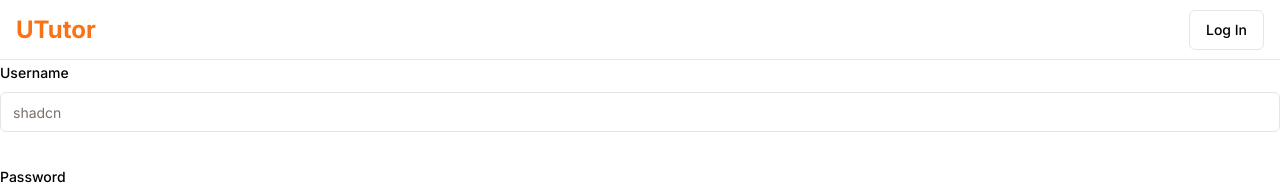
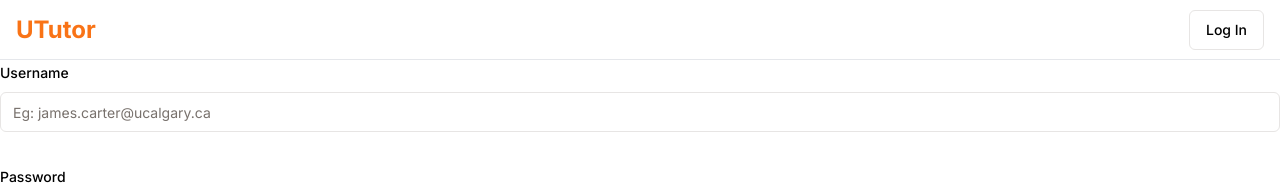
Before and after one commit to joselozano2003/SENG-401-Project, a Next.js app in the folder front/: page /login/test in a window 1280 px wide. Shown: the top 185 px of the page. Built offline with nearby package versions, Linux system fonts and the light colour scheme.

Commit message:
Updated Forms

```diff
--- a/front/app/login/LoginForm.tsx
+++ b/front/app/login/LoginForm.tsx
@@ -56,7 +56,7 @@ export default function LoginForm() {
                     <FormItem>
                         <FormLabel>Username</FormLabel>
                         <FormControl>
-                            <Input placeholder="shadcn" {...field} />
+                            <Input type="email" placeholder="Eg: james.carter@ucalgary.ca" {...field} />
                         </FormControl>
                         <FormMessage />
                     </FormItem>
@@ -70,7 +70,7 @@ export default function LoginForm() {
                     <FormItem>
                         <FormLabel>Password</FormLabel>
                         <FormControl>
-                            <Input {...field} />
+                            <Input type="password" {...field} />
                         </FormControl>
                         <FormMessage />
                     </FormItem>
--- a/front/app/login/RegisterForm.tsx
+++ b/front/app/login/RegisterForm.tsx
@@ -62,7 +62,7 @@ export default function RegisterForm() {
                         <FormItem>
                             <FormLabel>Username</FormLabel>
                             <FormControl>
-                                <Input placeholder="shadcn" {...field} />
+                                <Input type="email" placeholder="Eg: james.carter@ucalgary.ca" {...field} />
                             </FormControl>
                             <FormMessage />
                         </FormItem>
@@ -75,7 +75,7 @@ export default function RegisterForm() {
                         <FormItem>
                             <FormLabel>Password</FormLabel>
                             <FormControl>
-                                <Input {...field} />
+                                <Input type="password" {...field} />
                             </FormControl>
                             <FormMessage />
                         </FormItem>
@@ -89,7 +89,7 @@ export default function RegisterForm() {
                         <FormItem>
                             <FormLabel>Confirm Password</FormLabel>
                             <FormControl>
-                                <Input {...field} />
+                                <Input type="password" {...field} />
                             </FormControl>
                             <FormMessage />
                         </FormItem>
```
